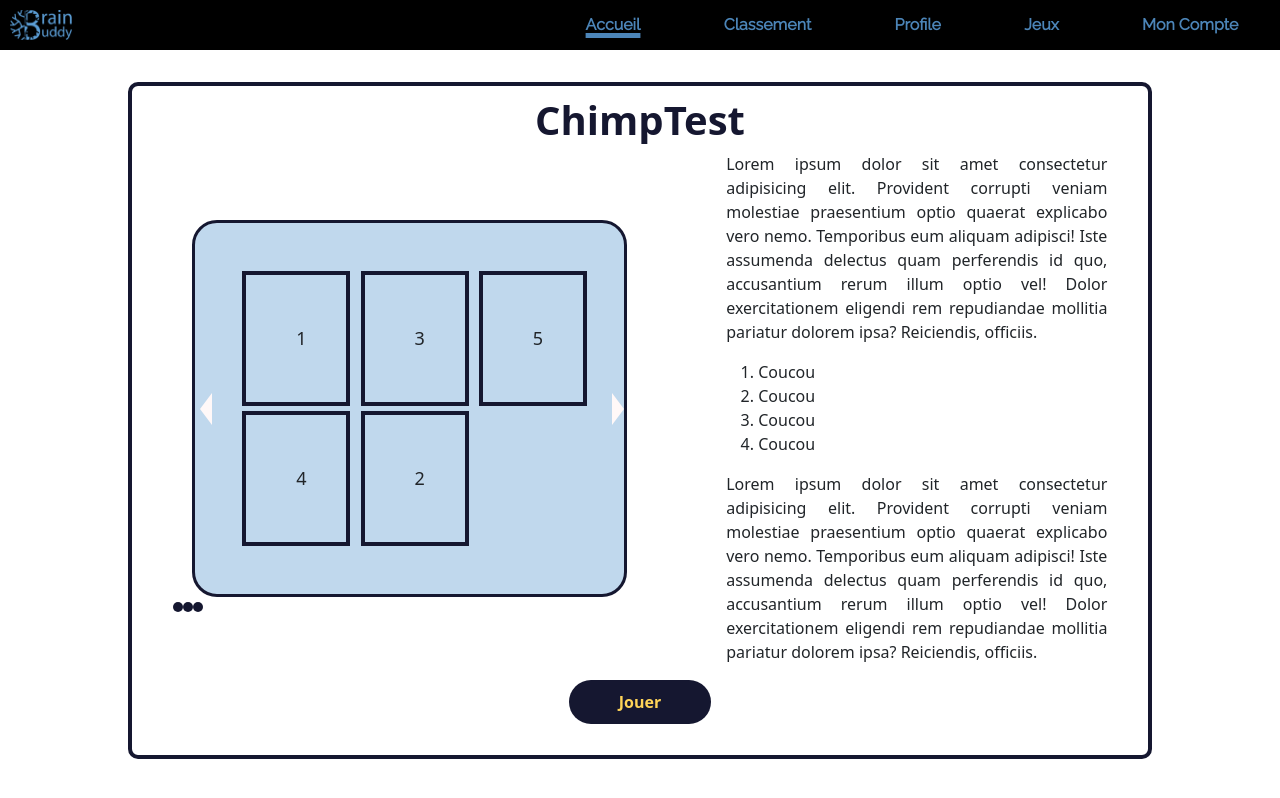
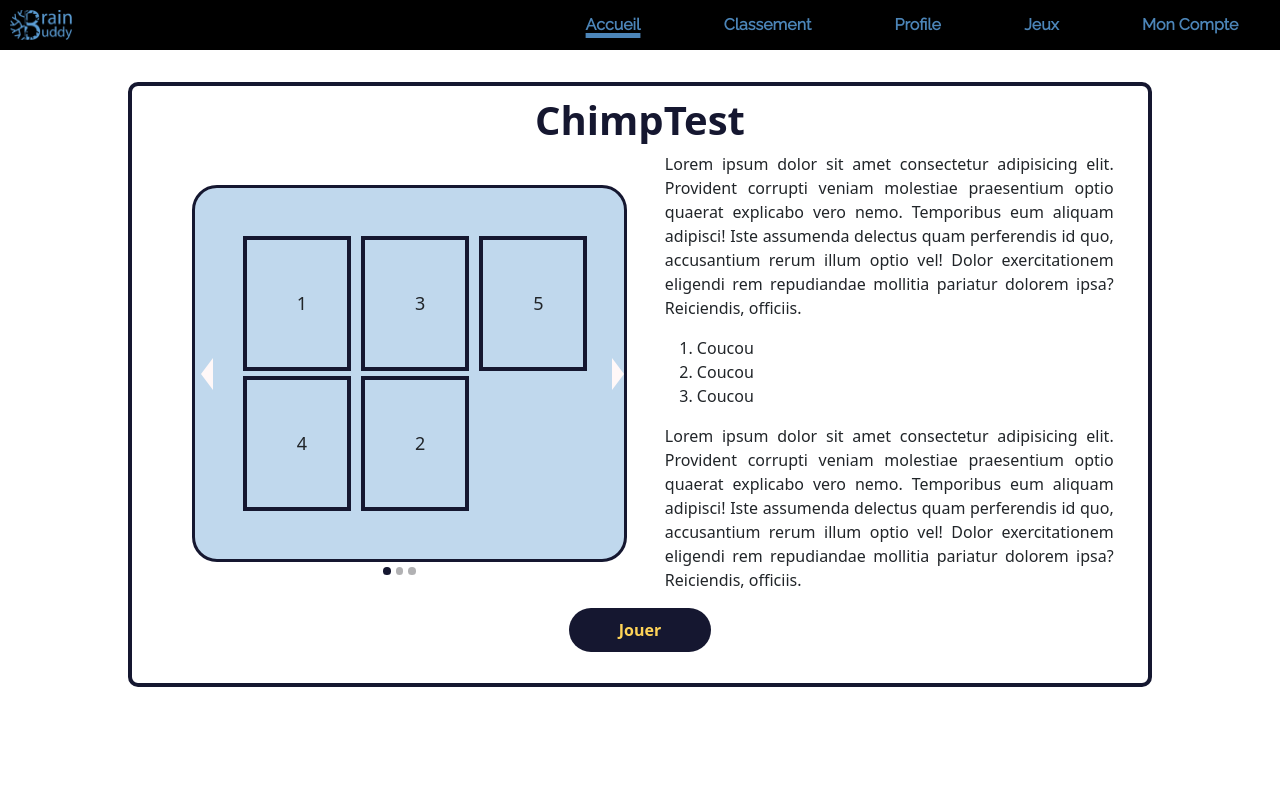
Before and after one commit to Xenus3/FrontEndBrainBuddy, an Angular app: page /app-monkey-test-tutoriel in a window 1280 px wide. Built offline with nearby package versions, Linux system fonts and the light colour scheme.

Commit message:
CSS improvement of elements display

```diff
--- a/src/app/components/monkey-test-tutoriel/monkey-test-tutoriel.component.html
+++ b/src/app/components/monkey-test-tutoriel/monkey-test-tutoriel.component.html
@@ -32,9 +32,9 @@
                     </div>
                 </div>
                 <div class="circles">
-                    <div class="circle"></div>
-                    <div class="circle"></div>
-                    <div class="circle"></div>
+                    <div class="circle circle-marged circle-active"></div>
+                    <div class="circle circle-marged circle-inactive"></div>
+                    <div class="circle circle-marged circle-inactive"></div>
                 </div>
             </div>
             <div class="text">
@@ -46,7 +46,6 @@
                         eligendi rem repudiandae mollitia pariatur dolorem ipsa? Reiciendis, officiis.
                     </p>
                     <ol>
-                        <li>Coucou</li>
                         <li>Coucou</li>
                         <li>Coucou</li>
                         <li>Coucou</li>
--- a/src/app/components/monkey-test-tutoriel/monkey-test-tutoriel.component.scss
+++ b/src/app/components/monkey-test-tutoriel/monkey-test-tutoriel.component.scss
@@ -3,9 +3,8 @@
 }
 
 #main {
-    margin-right: 5%;
     align-items: center;
-    width:70%;
+    width:90%;
 }
 
 h1 {
@@ -29,12 +28,13 @@ img {
 // texte
 .text {
     display: flex;
-    width:60%;
+    width:90%;
 }
 
 .paragraphs {
     text-align: justify;
-    margin-left: 7%;
+    margin-left: 2%;
+    margin-right: 5%;
 }
 
 // flèches du carrousel pour changer de vignettes
@@ -47,7 +47,7 @@ img {
     border-top: 2vh solid transparent;
     border-right: 1vw solid #FFF8F8;
     border-bottom: 2vh solid transparent;
-    margin-left: 40%;
+    margin-left: 50%;
 }
 
 #triangle-gauche:hover {
@@ -95,14 +95,17 @@ button:active {
     align-items: center;
     margin-left: 4%;
     margin-right: 4%;
+    width:95%;
 }
 
 .slider {
     display: flex;
     align-items: center;
+    justify-content: space-between;
     border: 3px solid #151730;
     border-radius: 25px;
     background-color: rgba(151, 191, 226, 0.6);
+    width:95%;
 }
 
 .vignettes {
@@ -138,11 +141,24 @@ button:active {
 .circles {
     display: flex;
     margin-top: 1%;
+    justify-content: center;
+    width:95%;
 }
 
 .circle {
-    width: 10px;
-    height: 10px;
-    background: #151730;
+    width: 0.60vw;
+    height: 0.60vw;
     border-radius: 50%;
 }
+
+.circle-marged {
+    margin-right: 1%;
+}
+
+.circle-active {
+    background: #151730;
+}
+
+.circle-inactive {
+    background: #B1B1B3;
+}
```
